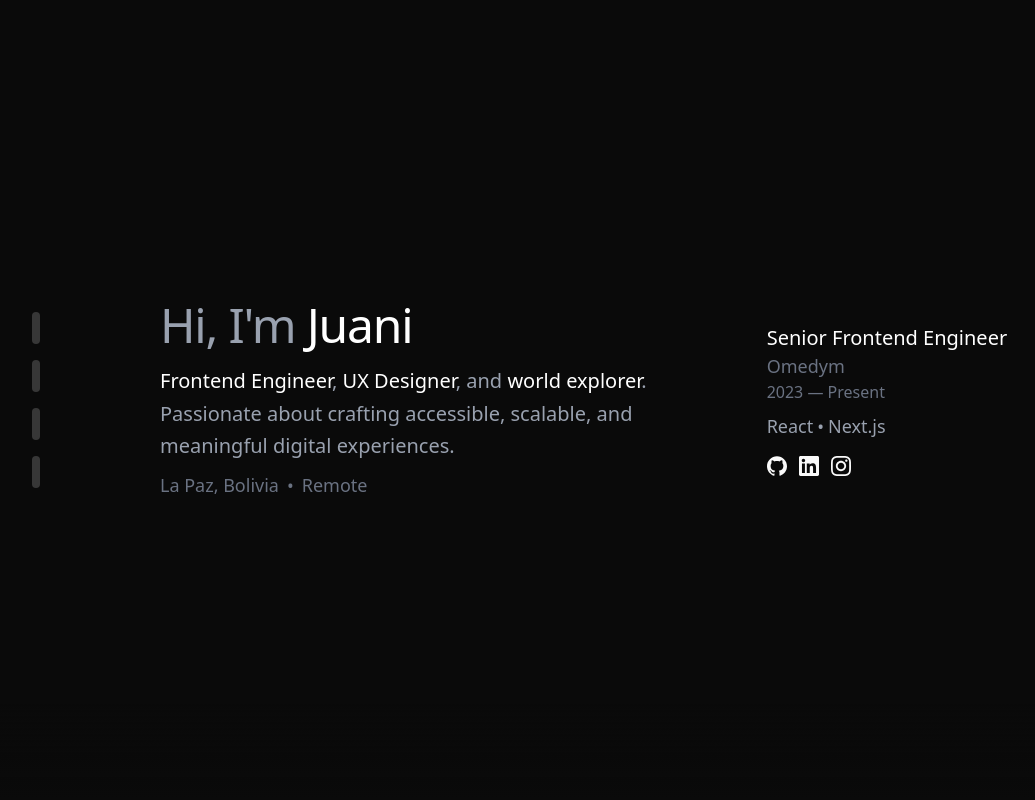
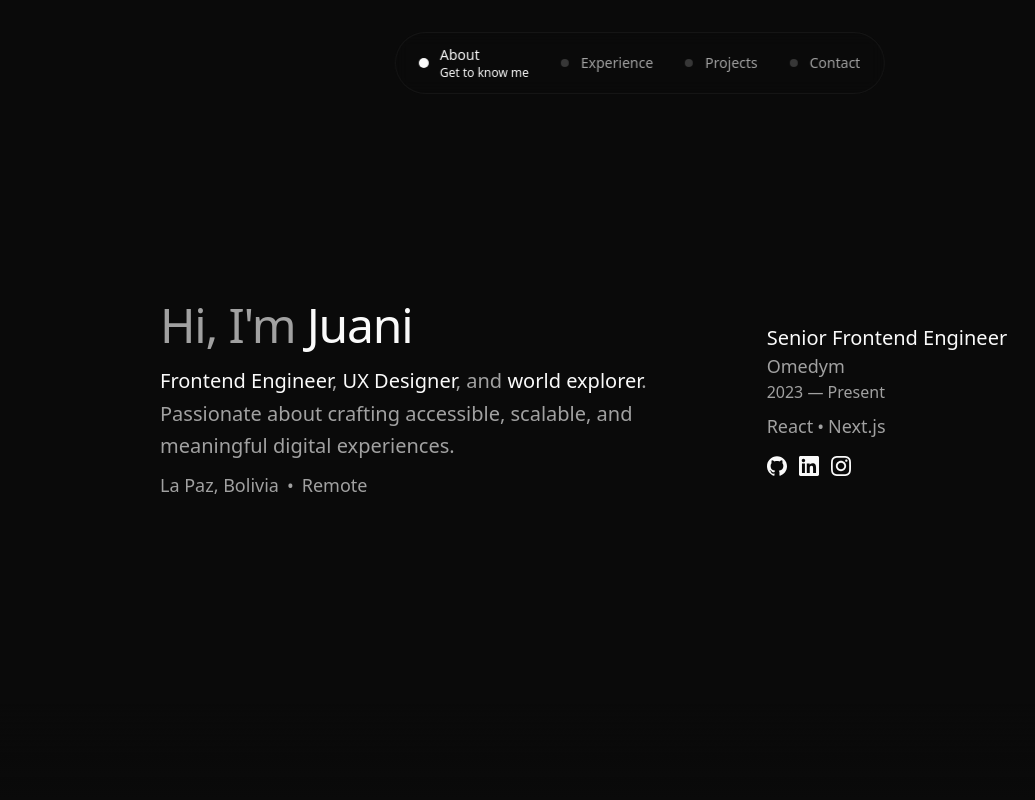
Before and after one commit to DrunkOldDog/portfolio, a Next.js app: page / in a window 1280 px wide. Shown: the top 800 px of the page, without its empty margins (0-1035 px from the left). Built offline with nearby package versions, Linux system fonts and the light colour scheme.

Commit message:
Enhance navigation

```diff
--- a/src/app/_components/Intro/Intro.component.tsx
+++ b/src/app/_components/Intro/Intro.component.tsx
@@ -8,23 +8,23 @@ export default function Intro() {
         <div className="lg:col-span-7">
           <div className="space-y-2">
             <div className="space-y-4">
-              <h1 className="text-7xl lg:text-5xl font-medium tracking-tight text-black dark:text-white leading-none">
-                <span className="text-gray-500 dark:text-gray-400">
+              <h1 className="text-7xl lg:text-5xl font-medium tracking-tight text-foreground leading-none">
+                <span className="text-muted-foreground">
                   Hi, I'm
                 </span>{" "}
                 Juani
               </h1>
 
-              <p className="text-xl text-gray-600 dark:text-gray-400 leading-relaxed font-light">
-                <span className="text-white">Frontend Engineer</span>,{" "}
-                <span className="text-white">UX Designer</span>, and{" "}
-                <span className="text-white">world explorer</span>. Passionate
+              <p className="text-xl text-muted-foreground leading-relaxed font-light">
+                <span className="text-foreground">Frontend Engineer</span>,{" "}
+                <span className="text-foreground">UX Designer</span>, and{" "}
+                <span className="text-foreground">world explorer</span>. Passionate
                 about crafting accessible, scalable, and meaningful digital
                 experiences.
               </p>
             </div>
 
-            <div className="flex items-center gap-2 text-lg text-gray-500 dark:text-gray-500">
+            <div className="flex items-center gap-2 text-lg text-muted-foreground">
               <span>La Paz, Bolivia</span>
               <span>•</span>
               <span>Remote</span>
@@ -35,20 +35,20 @@ export default function Intro() {
         <div className="lg:col-span-5">
           <div className="space-y-2">
             <div className="space-y-0">
-              <p className="text-xl text-gray-900 dark:text-white font-medium">
+              <p className="text-xl text-foreground font-medium">
                 Senior Frontend Engineer
               </p>
               <Link href="https://omedym.com" target="_blank">
-                <p className="text-lg text-gray-500 dark:text-gray-500 font-light hover:text-gray-900 dark:hover:text-white transition-colors duration-300">
+                <p className="text-lg text-muted-foreground font-light hover:text-foreground transition-colors duration-300">
                   Omedym
                 </p>
               </Link>
-              <p className="text-md text-gray-500 dark:text-gray-500 font-light">
+              <p className="text-md text-muted-foreground font-light">
                 2023 — Present
               </p>
             </div>
 
-            <div className="flex flex-wrap gap-1 text-lg text-gray-600 dark:text-gray-400 font-light">
+            <div className="flex flex-wrap gap-1 text-lg text-muted-foreground font-light">
               <span>React</span>
               <span>•</span>
               <span>Next.js</span>
@@ -57,7 +57,7 @@ export default function Intro() {
             <div className="flex gap-3 mt-4">
               {socialMedia.map((social) => (
                 <Link key={social.name} href={social.url} target="_blank">
-                  <social.icon className="cursor-pointer w-5 h-5 fill-current hover:fill-gray-400 transition-colors duration-300" />
+                  <social.icon className="cursor-pointer w-5 h-5 fill-current hover:fill-muted-foreground transition-colors duration-300" />
                 </Link>
               ))}
             </div>
--- /dev/null
+++ b/src/app/_components/Navigation/Navigation.component.tsx
@@ -0,0 +1,98 @@
+"use client";
+
+import { useState, useEffect } from "react";
+
+export default function Navigation() {
+  const [activeSection, setActiveSection] = useState("intro");
+  const [isNavigating, setIsNavigating] = useState(false);
+
+  const sections = [
+    { id: "intro", label: "About", description: "Get to know me" },
+    { id: "work", label: "Experience", description: "My career journey" },
+    { id: "projects", label: "Projects", description: "What I've built" },
+    { id: "connect", label: "Contact", description: "Let's connect" },
+  ];
+
+  const handleNavigation = (sectionId: string) => {
+    setIsNavigating(true);
+    setActiveSection(sectionId);
+    document.getElementById(sectionId)?.scrollIntoView({
+      behavior: "smooth",
+      block: "start",
+    });
+
+    // Reset the flag after scroll animation completes
+    setTimeout(() => {
+      setIsNavigating(false);
+    }, 1000);
+  };
+
+  useEffect(() => {
+    const handleScroll = () => {
+      // Don't run if we're currently navigating programmatically
+      if (isNavigating) return;
+
+      const sections = ["intro", "work", "projects", "connect"];
+      const scrollPosition = window.scrollY + 100;
+
+      for (const sectionId of sections) {
+        const element = document.getElementById(sectionId);
+        if (element) {
+          const { offsetTop, offsetHeight } = element;
+          if (
+            scrollPosition >= offsetTop &&
+            scrollPosition < offsetTop + offsetHeight
+          ) {
+            setActiveSection(sectionId);
+            break;
+          }
+        }
+      }
+    };
+
+    window.addEventListener("scroll", handleScroll);
+    return () => window.removeEventListener("scroll", handleScroll);
+  }, [isNavigating]);
+
+  return (
+    <nav className="fixed top-8 left-1/2 -translate-x-1/2 z-10 hidden lg:block">
+      <div className="flex items-center gap-8 bg-background/80 backdrop-blur-sm border border-border/50 rounded-full px-6 py-3">
+        {sections.map((section) => {
+          const isActive = activeSection === section.id;
+          return (
+            <button
+              key={section.id}
+              onClick={() => handleNavigation(section.id)}
+              className="group cursor-pointer flex items-center gap-3 transition-all duration-300 hover:scale-105"
+              aria-label={`Navigate to ${section.label}`}
+            >
+              <div
+                className={`w-2 h-2 rounded-full transition-all duration-300 ${
+                  isActive
+                    ? "bg-foreground scale-125"
+                    : "bg-muted-foreground/30 group-hover:bg-muted-foreground/60 group-hover:scale-110"
+                }`}
+              />
+              <div className="transition-all duration-300 whitespace-nowrap text-left">
+                <div
+                  className={`text-sm font-medium transition-colors duration-300 ${
+                    isActive
+                      ? "text-foreground"
+                      : "text-muted-foreground group-hover:text-foreground"
+                  }`}
+                >
+                  {section.label}
+                </div>
+                {isActive && (
+                  <div className={`text-xs transition-opacity duration-300`}>
+                    {section.description}
+                  </div>
+                )}
+              </div>
+            </button>
+          );
+        })}
+      </div>
+    </nav>
+  );
+}
--- /dev/null
+++ b/src/app/_components/Navigation/index.ts
@@ -0,0 +1 @@
+export { default as Navigation } from "./Navigation.component";
--- a/src/app/_components/index.ts
+++ b/src/app/_components/index.ts
@@ -1,4 +1,5 @@
+export * from "./Connect";
 export * from "./Intro";
+export * from "./Navigation";
+export * from "./Projects";
 export * from "./Work";
-export * from "./Projects";
-export * from "./Connect";
--- a/src/app/page.tsx
+++ b/src/app/page.tsx
@@ -1,22 +1,11 @@
-import { Intro, Work, Projects, Connect } from "@/app/_components";
+import { Intro, Work, Projects, Connect, Navigation } from "@/app/_components";
 
 import "./global.css";
 
 export default function Home() {
   return (
     <div className="min-h-screen bg-background text-foreground relative">
-      <nav className="fixed left-8 top-1/2 -translate-y-1/2 z-10 hidden lg:block">
-        <div className="flex flex-col gap-4">
-          {["intro", "work", "projects", "connect"].map((section) => (
-            <a
-              key={section}
-              href={`#${section}`}
-              className="w-2 h-8 rounded-full transition-all duration-500 bg-muted-foreground/30 hover:bg-muted-foreground/60 block"
-              aria-label={`Navigate to ${section}`}
-            />
-          ))}
-        </div>
-      </nav>
+      <Navigation />
 
       <main className="mx-auto px-6 sm:px-8 lg:px-16">
         <Intro />
@@ -30,7 +19,7 @@ export default function Home() {
         <footer className="py-12 sm:py-16 border-t border-border">
           <div className="flex flex-col lg:flex-row justify-between items-start lg:items-center gap-6 sm:gap-8">
             <div className="text-xs text-muted-foreground">
-              Built with a Vercel's v0.
+              Built with Vercel's v0.
             </div>
           </div>
         </footer>
```
